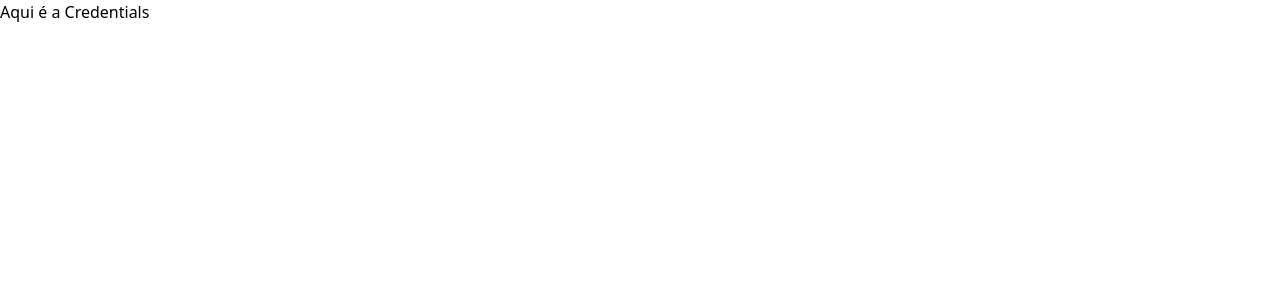
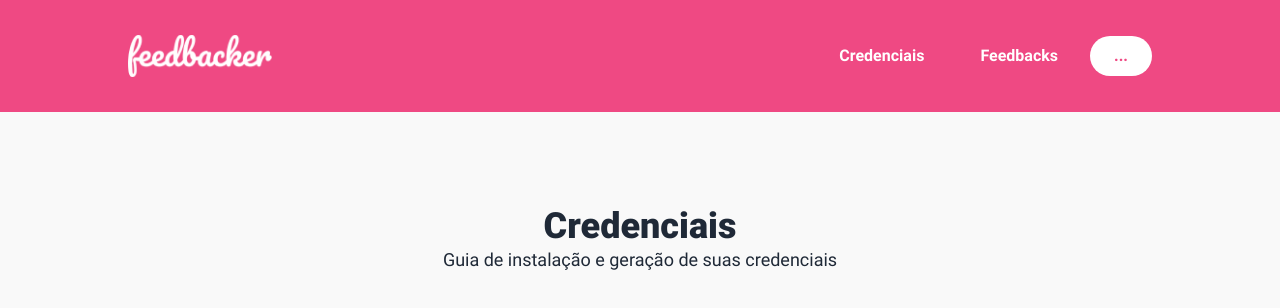
Before and after one commit to douglasfdev/dashboard, a Vue app: page /credentials in a window 1280 px wide. Shown: the top 308 px of the page. Built offline with nearby package versions, Linux system fonts and the light colour scheme; no server answers; sample sign-in values are in the browser's storage.

Commit message:
feature(Credentials): Layout done, needs to checkout users name on button

```diff
--- /dev/null
+++ b/src/components/HeaderLogged/index.vue
@@ -0,0 +1,64 @@
+<!-- eslint-disable vue/multi-word-component-names -->
+<template>
+  <section class="flex items-center justify-between w-4/5 max-w-6xl py-10">
+    <div class="w-28 lg:w-36">
+      <img class="w-full" src="@/assets/images/logo_white.png" alt="Logo">
+    </div>
+
+    <div class="flex">
+      <ul class="flex list-none">
+        <li
+          @click="() => router.push({ name: 'Credentials'})"
+          class="px-6 py-2 mr-2 font-bold text-white rounded-full cursor- pointer focus:outline-none"
+        >
+          Credenciais
+        </li>
+        <li
+          @click="() => router.push({ name: 'Feedbacks'})"
+          class="px-6 py-2 mr-2 font-bold text-white rounded-full cursor- pointer focus:outline-none"
+        >
+          Feedbacks
+        </li>
+        <li
+          @click="handleLogut"
+          class="px-6 py-2 font-bold bg-white rounded-full cursor-pointer text-brand-main focus:outline-none">
+          {{logoutLabel}}
+        </li>
+      </ul>
+    </div>
+  </section>
+</template>
+
+<script>
+import useStore from '@/hooks/useStore'
+import { computed } from 'vue'
+import { useRouter } from 'vue-router'
+import { cleanCurrentUser } from '@/store/user'
+
+export default {
+  setup () {
+    const router = useRouter()
+    const store = useStore('User')
+
+    const logoutLabel = computed(() => {
+      if (!store.currentUser.name) {
+        return '...'
+      }
+      return `${store.currentUser.name} (sair)`
+    })
+
+    function handleLogut () {
+      window.localStorage.removeItem('token')
+      cleanCurrentUser()
+      router.push({ name: 'Home' })
+    }
+
+    return {
+      router,
+      logoutLabel,
+      handleLogut
+    }
+  }
+
+}
+</script>
--- a/src/views/Credentials/index.vue
+++ b/src/views/Credentials/index.vue
@@ -1,14 +1,24 @@
 <!-- eslint-disable vue/multi-word-component-names -->
 <template>
-  <h1>Aqui é a Credentials</h1>
+  <header class="flex justify-center w-full h-28 bg-brand-main">
+    <header-logged />
+  </header>
+  <section class="flex flex-col items-center justify-center h-64 bg-brand-gray">
+    <h1 class="text-4xl font-black text-center text-gray-800">
+      Credenciais
+    </h1>
+    <p class="text-lg text-center text-gray-800 font-regular">
+      Guia de instalação e geração de suas credenciais
+    </p>
+  </section>
 </template>
 
 <script>
+import HeaderLogged from '@/components/HeaderLogged'
+
 export default {
+  components: { HeaderLogged }
+}
 
+</script>
 }
-</script>
-
-<style>
-
-</style>
```
Also changed, not shown: src/assets/icons/copy.svg (added).
